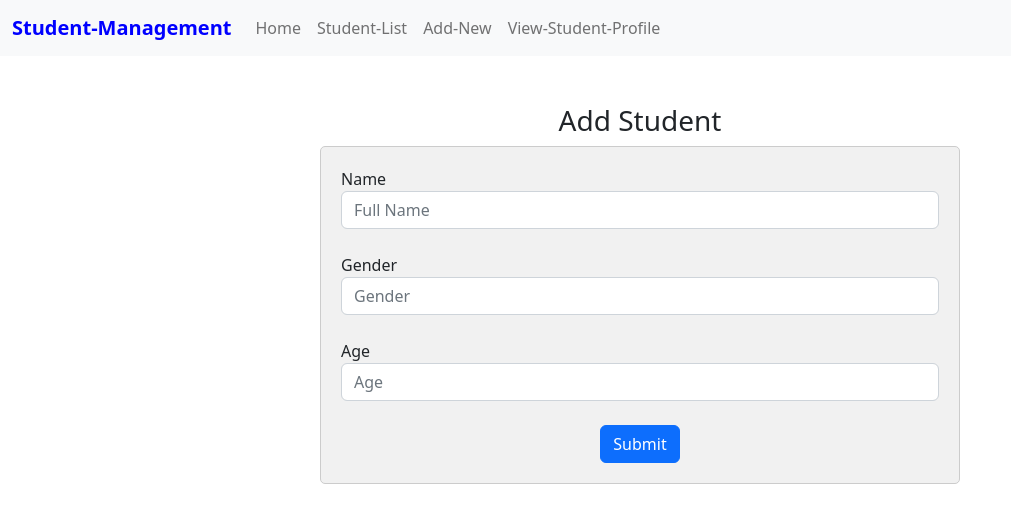
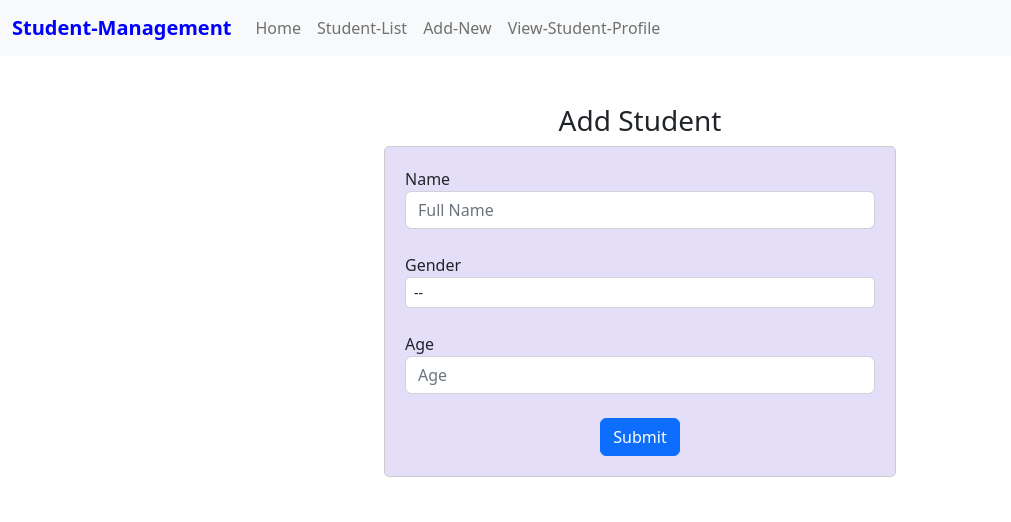
Before and after one commit to MeharaSahabandu/Simple-Student-Management-System, a React (Create React App) app in the folder frontend/: page /add in a window 1280 px wide. Shown: the top 522 px of the page, without its empty margins (0-1011 px from the left). Built offline with nearby package versions, Linux system fonts and the light colour scheme.

Commit message:
changed form

```diff
--- a/frontend/src/components/AddStudent.js
+++ b/frontend/src/components/AddStudent.js
@@ -5,31 +5,31 @@ import { useNavigate } from "react-router-dom";
 
 export default function AddStudent() {
 
-    const [name,setName] = useState('');
-    const [gender,setGender] = useState('');
-    const [age,setAge] = useState('');
+    const [name, setName] = useState('');
+    const [gender, setGender] = useState('');
+    const [age, setAge] = useState('');
 
     const navigate = useNavigate();
 
 
 
-    function sendData(e){
+    function sendData(e) {
         e.preventDefault();
 
-        const newStudent ={
+        const newStudent = {
             name,
             gender,
             age
         }
 
 
-        axios.post("http://localhost:8070/student/add",newStudent).then(() => {
+        axios.post("http://localhost:8070/student/add", newStudent).then(() => {
             navigate('/')
 
         }).then(() => {
 
             alert("Student Added Successfully")
-        }).catch((err)=>{
+        }).catch((err) => {
             alert(err);
         })
 
@@ -57,7 +57,7 @@ export default function AddStudent() {
                     <div class="form-group">
                         <label for="exampleInputName">Name </label>
                         <input type="text" class="form-control" id="exampleInputName" aria-describedby="emailHelp" placeholder="Full Name"
-                    onChange={(e)=>{
+                            onChange={(e) => {
                                 setName(e.target.value);
                             }}></input>
                     </div>
@@ -65,15 +65,18 @@ export default function AddStudent() {
 
                     <div class="form-group">
                         <label for="exampleInputGender">Gender</label>
-                    <input type="text" class="form-control" id="exampleInputGender" placeholder="Gender" onChange={(e)=>{
-                        setGender(e.target.value);
-                    }}></input>
+
+                        <select class="form-control form-control-sm">
+                        <option placeholder="Gender">--</option>
+                            <option placeholder="Gender">Female</option>
+                            <option placeholder="Gender">Male</option>
+                        </select>
                     </div>
                     <br></br>
 
                     <div class="form-group">
                         <label for="exampleInputAge">Age</label>
-                    <input type="text" class="form-control" id="exampleInputAge" placeholder="Age" onChange={(e)=>{
+                        <input type="text" class="form-control" id="exampleInputAge" placeholder="Age" onChange={(e) => {
                             setAge(e.target.value);
                         }}></input>
                     </div>
--- a/frontend/src/css/AddStudent.css
+++ b/frontend/src/css/AddStudent.css
@@ -1,8 +1,8 @@
 .addStudent{
     margin: 0 auto;
-    width: 50%;
+    width: 40%;
     padding: 20px;
     border: 1px solid #ccc;
     border-radius: 5px;
-    background-color: #f1f1f1;
+    background-color: #e4def9;
 }
```
Lines whose indentation alone changed are shown as unchanged.
